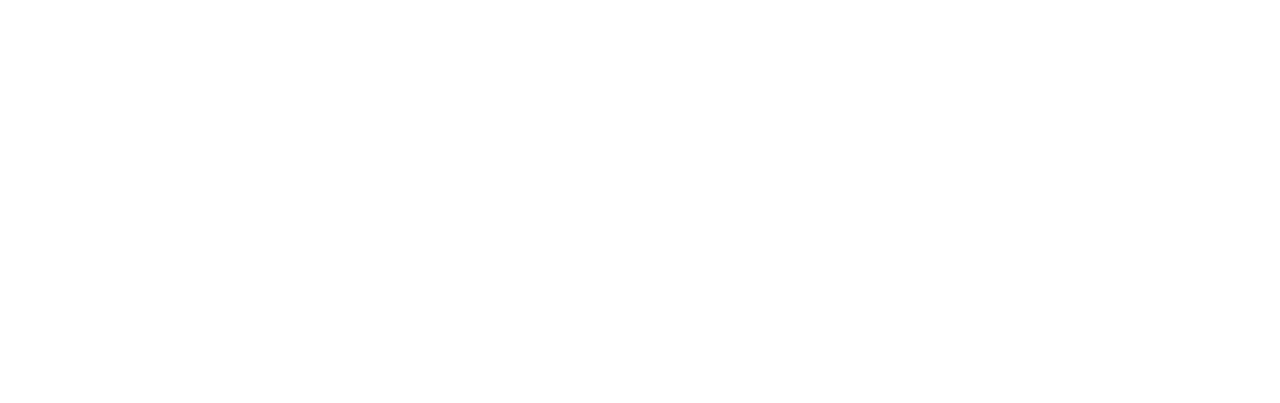
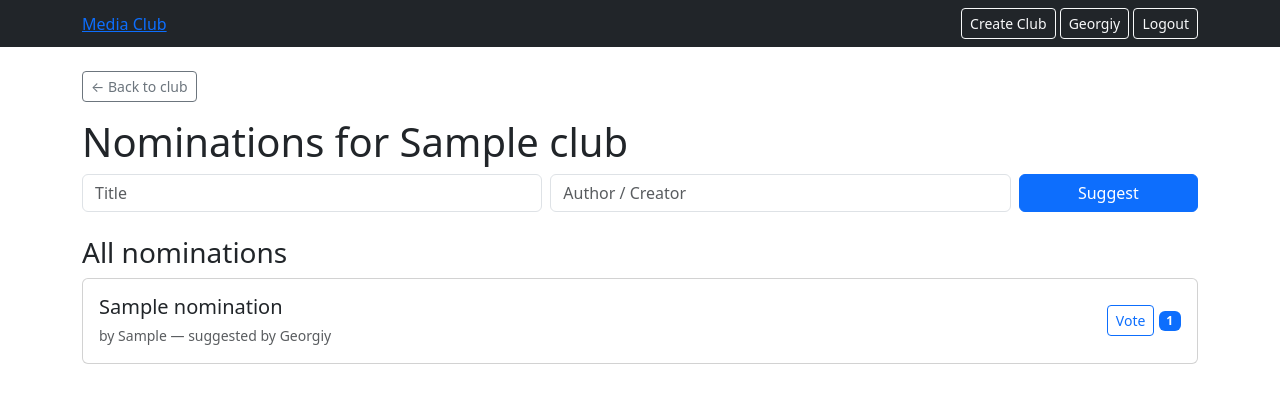
Before and after one commit to GeorgiyWeb/media_club, a Django app: page /clubs/1/nominations/ in a window 1280 px wide. Before the commit the part shown is empty. Shown: the top 403 px of the page. Run offline with Django 5.2, Linux system fonts and the light colour scheme; a user stored in the database is signed in; data comes from the database, SQL or seed files in the repository; tables that the repository leaves empty hold one stand-in row (values such as "Sample post").

Commit message:
11th commit: implemented nominations.html and modified login.html

```diff
--- a/clubs/templates/clubs/nominations.html
+++ b/clubs/templates/clubs/nominations.html
@@ -1,2 +1,56 @@
-{% load static %}
-<script src="{% static 'vote.js' %}"></script>
+{% extends 'clubs/layout.html' %}
+
+{% block title %}Nominations — {{ club.name }}{% endblock %}
+
+{% block body %}
+    <a href="{% url 'club_detail' club.id %}" class="btn btn-outline-secondary btn-sm mb-3">← Back to club</a>
+
+    <h1>Nominations for {{ club.name }}</h1>
+
+    {% if user.is_authenticated %}
+        <form method="post" action="{% url 'create_nomination' club.id %}" class="mb-4">
+            {% csrf_token %}
+            <div class="row g-2">
+                <div class="col-md-5">
+                    <input type="text" name="title" class="form-control" placeholder="Title" required>
+                </div>
+                <div class="col-md-5">
+                    <input type="text" name="creator" class="form-control" placeholder="Author / Creator" required>
+                </div>
+                <div class="col-md-2">
+                    <button class="btn btn-primary w-100" type="submit">Suggest</button>
+                </div>
+            </div>
+        </form>
+    {% endif %}
+
+
+    <h3>All nominations</h3>
+
+    {% for nomination in nomination_list %}
+        <div class="card mb-2 nomination">
+            <div class="card-body d-flex justify-content-between align-items-center">
+                <div>
+                    <h5 class="mb-1">{{ nomination.title }}</h5>
+                    <small class="text-muted">
+                        by {{ nomination.creator }} — suggested by {{ nomination.author.username }}
+                    </small>
+                </div>
+                <div class="text-end">
+
+                    {% if user.is_authenticated %}
+                        <button class="btn btn-sm btn-outline-primary vote-btn"
+                                data-nomination-id="{{ nomination.id }}">Vote</button>
+                    {% endif %}
+
+                    <span class="badge bg-primary vote-count">{{ nomination.votes.count }}</span>
+                </div>
+            </div>
+        </div>
+    {% empty %}
+        <p>No nominations yet. Be the first to suggest one!</p>
+    {% endfor %}
+
+    {% load static %}
+    <script src="{% static 'vote.js' %}"></script>
+{% endblock %}
```
Also changed, not shown: clubs/templates/registration/login.html (+8 -2 lines).
